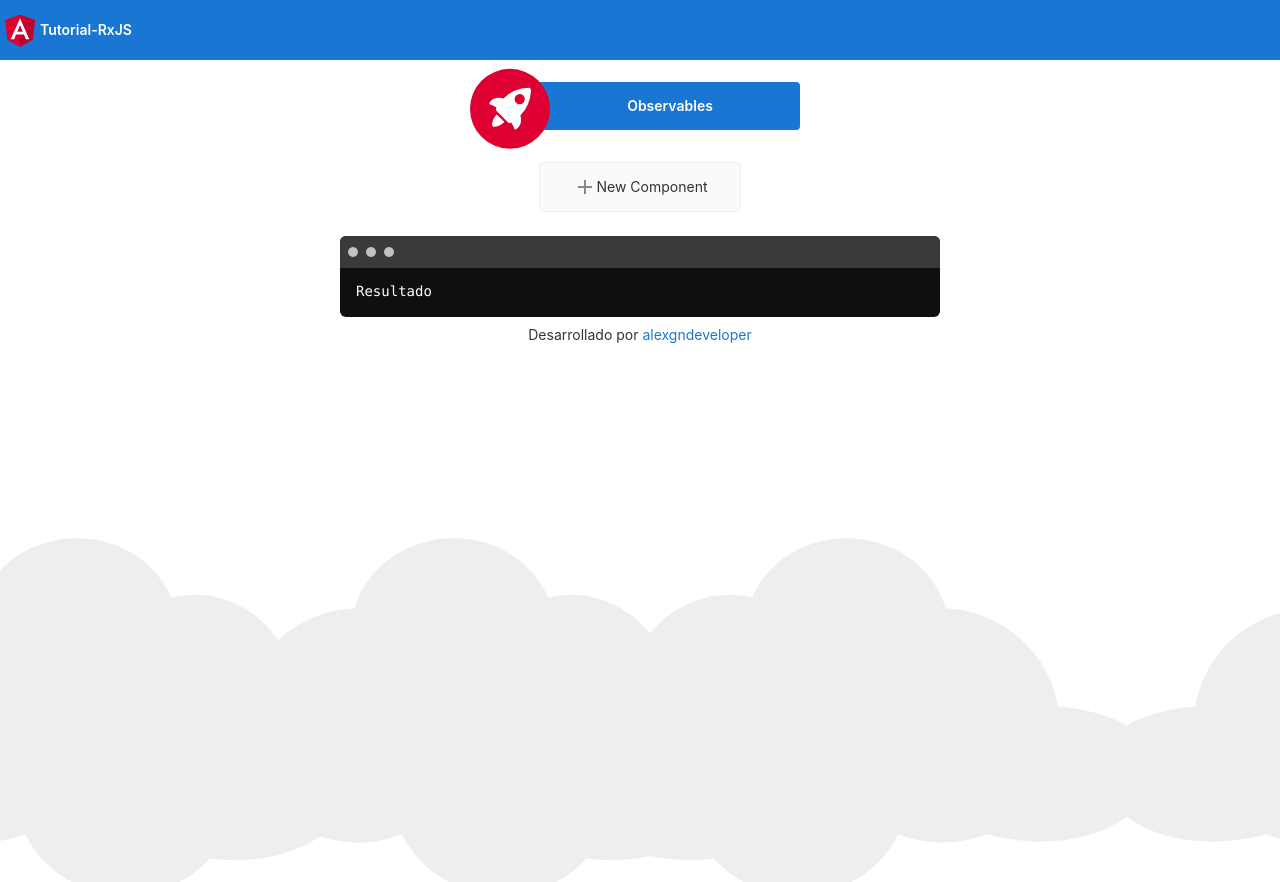
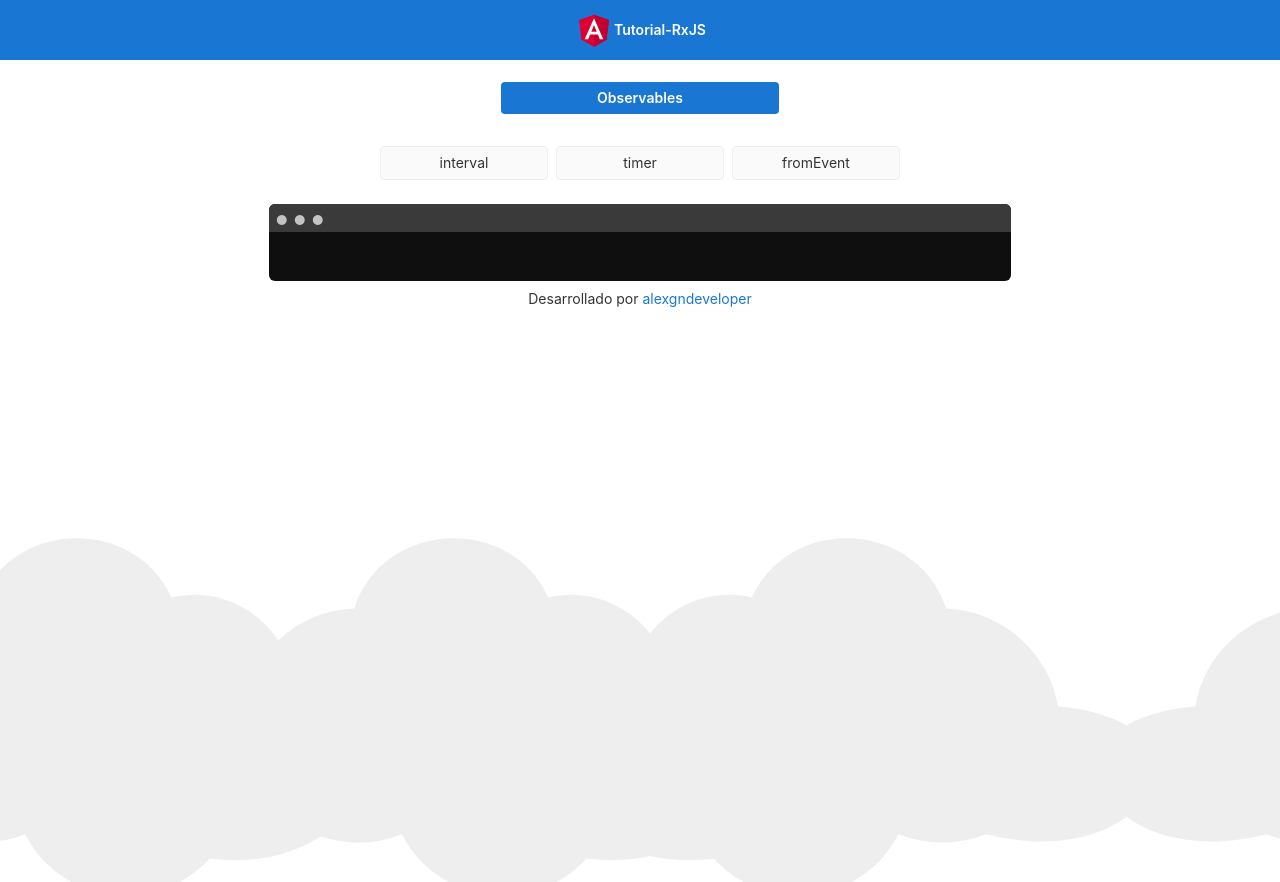
Before and after one commit to alexgndeveloper/RxJS-Tutorial, an Angular app: page / in a window 1280 px wide. Built offline with nearby package versions, Linux system fonts and the light colour scheme.

Commit message:
Interval y Timer

```diff
--- a/angular.json
+++ b/angular.json
@@ -26,14 +26,12 @@
             "polyfills": "src/polyfills.ts",
             "tsConfig": "tsconfig.app.json",
             "aot": true,
-            "assets": [
-              "src/favicon.ico",
-              "src/assets"
-            ],
+            "assets": ["src/favicon.ico", "src/assets"],
             "styles": [
+              "node_modules/bootstrap/dist/css/bootstrap.min.css",
               "src/styles.scss"
             ],
-            "scripts": []
+            "scripts": ["node_modules/bootstrap/dist/js/bootstrap.min.js"]
           },
           "configurations": {
             "production": {
@@ -89,13 +87,8 @@
             "polyfills": "src/polyfills.ts",
             "tsConfig": "tsconfig.spec.json",
             "karmaConfig": "karma.conf.js",
-            "assets": [
-              "src/favicon.ico",
-              "src/assets"
-            ],
-            "styles": [
-              "src/styles.scss"
-            ],
+            "assets": ["src/favicon.ico", "src/assets"],
+            "styles": ["src/styles.scss"],
             "scripts": []
           }
         },
@@ -107,9 +100,7 @@
               "tsconfig.spec.json",
               "e2e/tsconfig.json"
             ],
-            "exclude": [
-              "**/node_modules/**"
-            ]
+            "exclude": ["**/node_modules/**"]
           }
         },
         "e2e": {
--- a/src/app/app.component.html
+++ b/src/app/app.component.html
@@ -11,67 +11,28 @@
 <!-- Container -->
 <div class="content" role="main">
   <div class="card highlight-card card-small">
-    <svg
-      id="rocket"
-      alt="Rocket Ship"
-      xmlns="http://www.w3.org/2000/svg"
-      width="101.678"
-      height="101.678"
-      viewBox="0 0 101.678 101.678"
-    >
-      <g id="Group_83" data-name="Group 83" transform="translate(-141 -696)">
-        <circle
-          id="Ellipse_8"
-          data-name="Ellipse 8"
-          cx="50.839"
-          cy="50.839"
-          r="50.839"
-          transform="translate(141 696)"
-          fill="#dd0031"
-        />
-        <g
-          id="Group_47"
-          data-name="Group 47"
-          transform="translate(165.185 720.185)"
-        >
-          <path
-            id="Path_33"
-            data-name="Path 33"
-            d="M3.4,42.615a3.084,3.084,0,0,0,3.553,3.553,21.419,21.419,0,0,0,12.215-6.107L9.511,30.4A21.419,21.419,0,0,0,3.4,42.615Z"
-            transform="translate(0.371 3.363)"
-            fill="#fff"
-          />
-          <path
-            id="Path_34"
-            data-name="Path 34"
-            d="M53.3,3.221A3.09,3.09,0,0,0,50.081,0,48.227,48.227,0,0,0,18.322,13.437c-6-1.666-14.991-1.221-18.322,7.218A33.892,33.892,0,0,1,9.439,25.1l-.333.666a3.013,3.013,0,0,0,.555,3.553L23.985,43.641a2.9,2.9,0,0,0,3.553.555l.666-.333A33.892,33.892,0,0,1,32.647,53.3c8.55-3.664,8.884-12.326,7.218-18.322A48.227,48.227,0,0,0,53.3,3.221ZM34.424,9.772a6.439,6.439,0,1,1,9.106,9.106,6.368,6.368,0,0,1-9.106,0A6.467,6.467,0,0,1,34.424,9.772Z"
-            transform="translate(0 0.005)"
-            fill="#fff"
-          />
-        </g>
-      </g>
-    </svg>
     <span>Observables</span>
   </div>
 
   <div class="card-container">
-    <div class="card card-small" tabindex="0">
-      <svg
-        class="material-icons"
-        xmlns="http://www.w3.org/2000/svg"
-        width="24"
-        height="24"
-        viewBox="0 0 24 24"
-      >
-        <path d="M19 13h-6v6h-2v-6H5v-2h6V5h2v6h6v2z" />
-      </svg>
-      <span>New Component</span>
+    <div
+      class="card card-small"
+      tabindex="0"
+      *ngFor="let observable of observables"
+      (click)="observableMethods(observable.name, observable.info)"
+    >
+      <span>{{ observable.name }}</span>
     </div>
   </div>
 
+  <!-- <button mat-raised-button color="primary" (click)="unsubcribe()">
+    Desuscribirse
+  </button> -->
+
   <!-- Terminal -->
   <div class="terminal">
-    <pre>Resultado</pre>
+    <p>{{ info }}</p>
+    <pre>{{ result }}</pre>
   </div>
 
   <footer>
--- a/src/app/app.component.scss
+++ b/src/app/app.component.scss
@@ -44,6 +44,7 @@ a:hover {
   height: 60px;
   display: flex;
   align-items: center;
+  justify-content: center;
   background-color: #1976d2;
   color: white;
   font-weight: 600;
@@ -56,10 +57,6 @@ a:hover {
   max-width: 960px;
   flex-direction: column;
   align-items: center;
-}
-
-.card svg.material-icons path {
-  fill: #888;
 }
 
 .card-container {
@@ -117,21 +114,10 @@ a:hover {
   position: relative;
 }
 
-.card.card.highlight-card span {
-  margin-left: 60px;
-}
-
-svg#rocket {
-  width: 80px;
-  position: absolute;
-  left: -10px;
-  top: -24px;
-}
-
 .terminal {
   position: relative;
   width: 80%;
-  max-width: 600px;
+  max-width: 90%;
   border-radius: 6px;
   padding-top: 45px;
   margin-top: 8px;
@@ -154,7 +140,7 @@ svg#rocket {
   text-indent: 4px;
 }
 
-.terminal pre {
+.terminal pre, p {
   font-family: SFMono-Regular, Consolas, Liberation Mono, Menlo, monospace;
   color: white;
   padding: 0 1rem 1rem;
--- a/src/app/app.component.ts
+++ b/src/app/app.component.ts
@@ -1,4 +1,6 @@
 import { Component } from '@angular/core';
+import { timer } from 'rxjs';
+import { interval, Subscription } from 'rxjs';
 
 @Component({
   selector: 'app-root',
@@ -6,5 +8,87 @@ import { Component } from '@angular/core';
   styleUrls: ['./app.component.scss'],
 })
 export class AppComponent {
+  /**
+   * Titulo de la aplicacion
+   */
   public title = 'Tutorial-RxJS';
+  /**
+   * Informacion del Observable
+   */
+  public info = '';
+  /**
+   * Resultado que muestra la suscripcion
+   */
+  public result = '';
+  /**
+   *  Suscripcion
+   */
+  public subcription: Subscription = new Subscription();
+  /**
+   * Lista de Observables
+   */
+  public observables = [
+    {
+      name: 'interval',
+      info:
+        'El operador interval se ejecuta cada vez hasta el infinito o nos desuscribamos, el perido de tiempo que le ' +
+        'hayamos asignado en este caso 1 segundo (1000 milisegundos)',
+    },
+    {
+      name: 'timer',
+      info:
+        'Este observable se ejecuta pasado el tiempo que le hemos asignado en este caso 3 segundos.',
+    },
+    { name: 'fromEvent', info: '' },
+  ];
+
+  /**
+   * observableMethods
+   */
+  public observableMethods(method: string, info: string): void {
+    this.unsubcribe();
+    this.info = info;
+
+    switch (method) {
+      case 'interval':
+        this.methodInterval();
+        break;
+      case 'timer':
+        this.methodTimer();
+        break;
+
+      default:
+        break;
+    }
+  }
+
+  /**
+   * methodTimer. Creamos un observable de la variable Timer.
+   */
+  private methodTimer(): void {
+    const contador = timer(3000);
+    this.subcription = contador.subscribe(() => {
+      this.result = '------------> Timer <------------';
+    });
+  }
+
+  /**
+   * methodInterval. Creamos un observable de la variable Interval.
+   */
+  private methodInterval(): void {
+    const contador = interval(1000);
+
+    this.subcription = contador.subscribe((n) => {
+      this.result += `Cada ${n} segundos \n`;
+    });
+  }
+
+  /**
+   * unsubcribe. Vaciamos la informacion de la consola y nos desuscribimos.
+   */
+  private unsubcribe(): void {
+    this.info = '';
+    this.result = '';
+    this.subcription.unsubscribe();
+  }
 }
```
Also changed, not shown: src/app/app.module.ts (+8 -2 lines).
